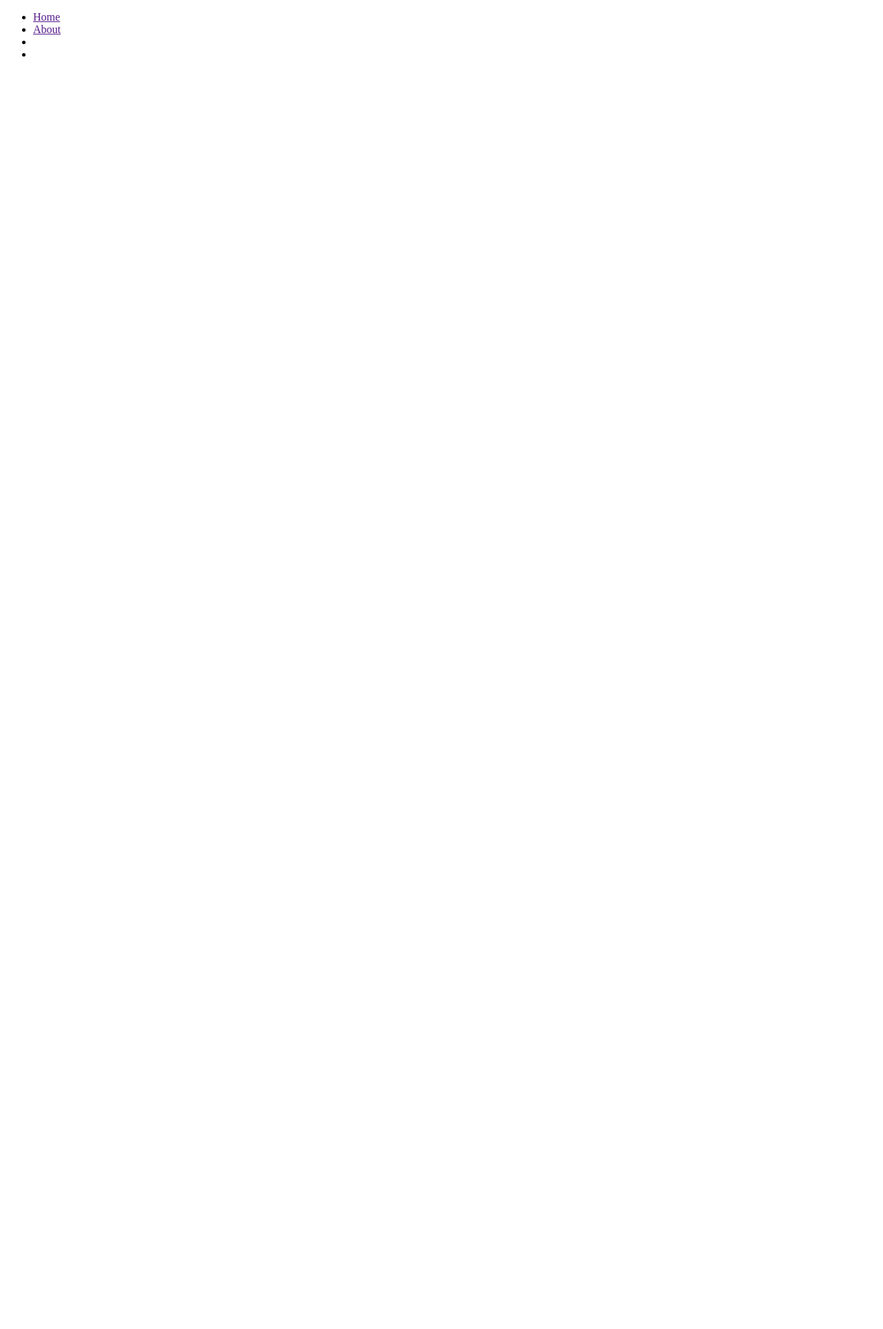
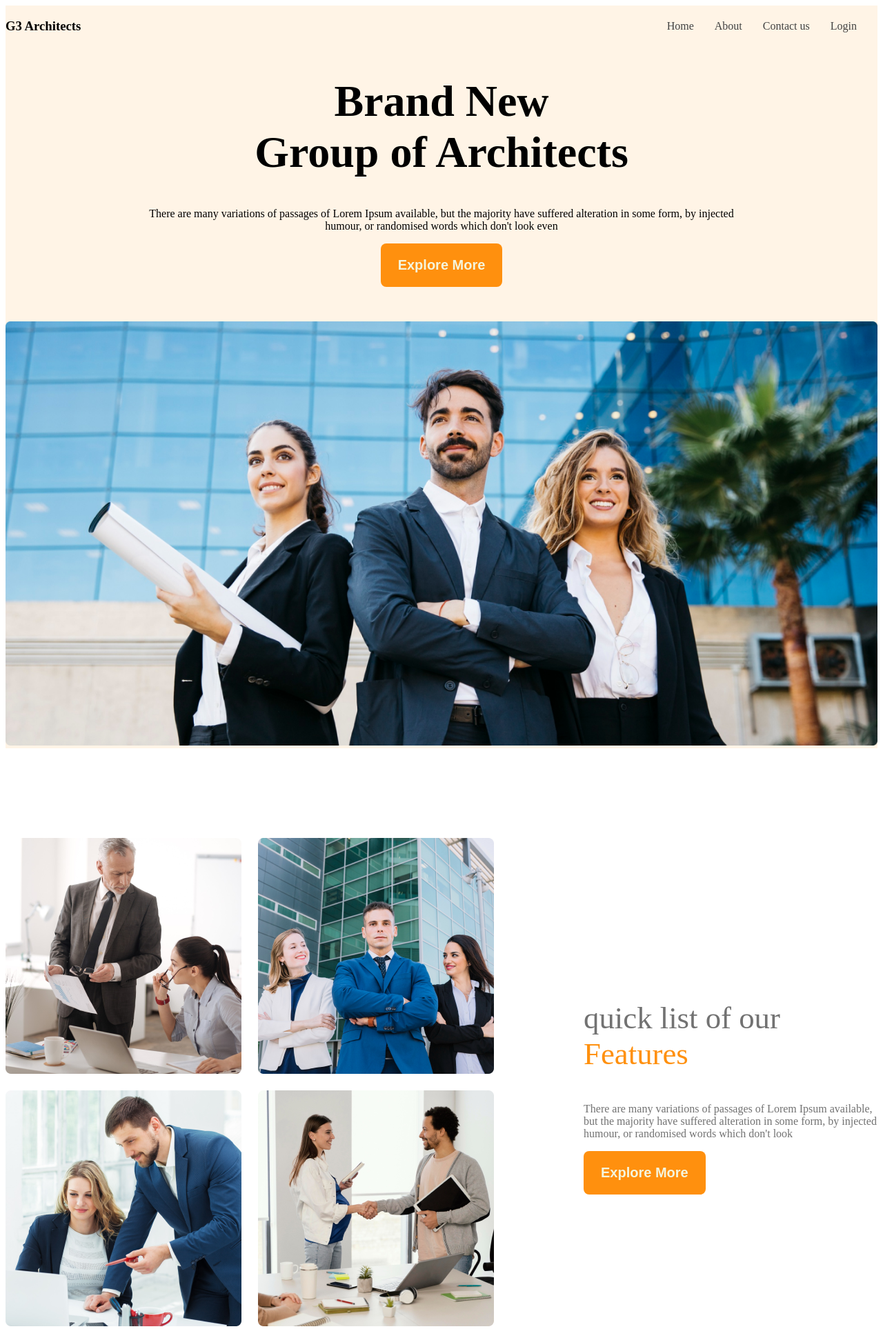
Before and after one commit to Aushi720/git-file, a plain HTML site: page index.html in a window 1280 px wide. Shown: the whole page at 69% size. Before the commit the page ends 800 px from the top, so only its background shows below. Drawn offline with Linux system fonts and the light colour scheme.

Commit message:
added teams,image and features

```diff
--- a/index.html
+++ b/index.html
@@ -4,21 +4,45 @@
     <meta charset="UTF-8">
     <meta name="viewport" content="width=device-width, initial-scale=1.0">
     <title>Document</title>
+    <link rel="preconnect" href="https://fonts.googleapis.com">
+<link rel="preconnect" href="https://fonts.gstatic.com" crossorigin>
+<link href="https://fonts.googleapis.com/css2?family=Work+Sans:ital,wght@0,100..900;1,100..900&display=swap" rel="stylesheet">
     <link rel="stylesheet" href="styles.css/bolg.css">
 </head>
 <body>
-    <header>
-        <nav class="header">
-            <ul>
-                <li class="list-item"><a href="">Home</a></li>
-                <li class="list-item"><a href="">About</a></li>
-                <li class="list-item"><a href=""></a></li>
-                <li class="list-item"><a href=""></a></li>
+    <header class="bg-light">
+        <nav class="nabvar display-flex">
+            <h3 class="brand">G3 Architects</h3>
+            <ul class="nav-links display-flex">
+                <li class="list-item"><a href="" class="nav-links text-gray">Home</a></li>
+                <li class="list-item"><a href="" class="nav-links text-gray">About</a></li>
+                <li class="list-item"><a href="" class="nav-links text-gray">Contact us</a></li>
+                <li class="list-item"><a href="" class="nav-links text-gray">Login</a></li>
             </ul>
-
         </nav>
+    <div class="banner">
+    <div class="banner-content">
+    <h1 class="banner-title"> Brand New<br> Group of Architects</h1>
+    <p class="banner-description"> There are many variations of passages of Lorem Ipsum available, but the majority have suffered alteration in some form, by injected humour, or randomised words which don't look even</p>
+    <button class="btn-primary">Explore More</button>
+    </div>
+    <img class="img-style" src="./images/banner.png"alt="">
+    </div>
     </header>
     <main>
+        <section class="teams display-flex">
+          <div class="team-img-continer">
+            <img src="./images/team1.png"alt="">
+            <img src="./images/team2.png"alt="">
+            <img src="./images/team3.png"alt="">
+            <img src="./images/team4.png"alt="">
+          </div>
+          <div class="our-features">
+            <h3 class="featue-title"><span id="quick-list" class="text-light-gray"><span>quick list</span> <span>of our</span> <span class="text-primary">Features </span></h3>
+            <p class="feature-description text-light-gray">There are many variations of passages of Lorem Ipsum available, but the majority have suffered alteration in some form, by injected humour, or randomised words which don't look</p>
+            <button class="btn-primary">Explore More</button>
+          </div>
+        </section>
 
     </main>
     <footer>
--- a/styles.css/bolg.css
+++ b/styles.css/bolg.css
@@ -0,0 +1,118 @@
+*{
+  box-sizing: border-box;
+
+}
+/* shared style */
+.display-flex{
+    display: flex;
+}
+main{
+    max-width: 1440px;
+    margin: 0 auto;
+}
+main > section{
+    margin-top: 130px;
+}
+/* dark-2 */
+.text-gray{
+    color:#424242 ;
+}
+.btn-primary{
+    background-color: #FF900E;
+    color: beige;
+    padding: 20px 25px;
+    font-size: 1.25rem;
+    font-weight: 600;
+    border-radius: 8px;
+    border: none;
+}
+/* dark-3 */
+.text-light-gray{
+ color:#727272 ;
+}
+.img-style{
+    width: 100%;
+}
+.bg-light{
+    background-color: rgba(255, 144, 14, 0.1);
+}
+.text-primary{
+    color:#FF900E ;
+}
+/*header style  */
+
+/* navbar section style */
+.nabvar{
+    justify-content: space-between;
+    align-items: center;
+}
+.band{
+    font-weight: 700;
+    font-size: 3rem;
+}
+.list-item{
+    list-style: none;
+    margin-right: 30px;
+}
+.nav-links{
+    text-decoration: none;
+    font-weight: 500;
+}
+.nabvar, .banner{
+    max-width: 1440px;
+    margin: 0 auto;
+}
+/* Banner */
+.banner-content{
+    max-width: 850px;
+    margin: 0 auto;
+    text-align: center;
+    margin-bottom: 50px;
+}
+.banner-title{
+    font-weight: 700;
+    font-size: 4rem;
+}
+/* main section */
+.teams{
+    align-items: center;
+}
+.team-img-continer{
+    display: grid;
+    grid-template-columns: repeat(2, 1fr);
+    gap: 24px;
+}
+.our-features{
+  margin-left: 130px;
+  max-width: 530px;
+}
+.featue-title{
+    font-size: 2.8rem;
+    font-weight: 700;
+}
+#quick-list{
+    font-weight: 500;
+}
+/* responsive meadia quarey */
+ @media screen and (max-width:576){
+    .nabvar,
+     .nav-links,
+     .teams{
+        flex-direction: column;
+    }
+    .team-img-continer{
+        grid-template-columns: repeat(1, 1fr);
+    }
+    .our-features{
+        margin-left: 20px;
+    }
+ }
+ /* Meadium size device */
+ @media screen and (min-width: 576px) and (max-width: 992px) {
+    .teams{
+      flex-direction: column;
+    }
+   .our-features{
+    margin-left: 50px;
+   }
+ }
```
